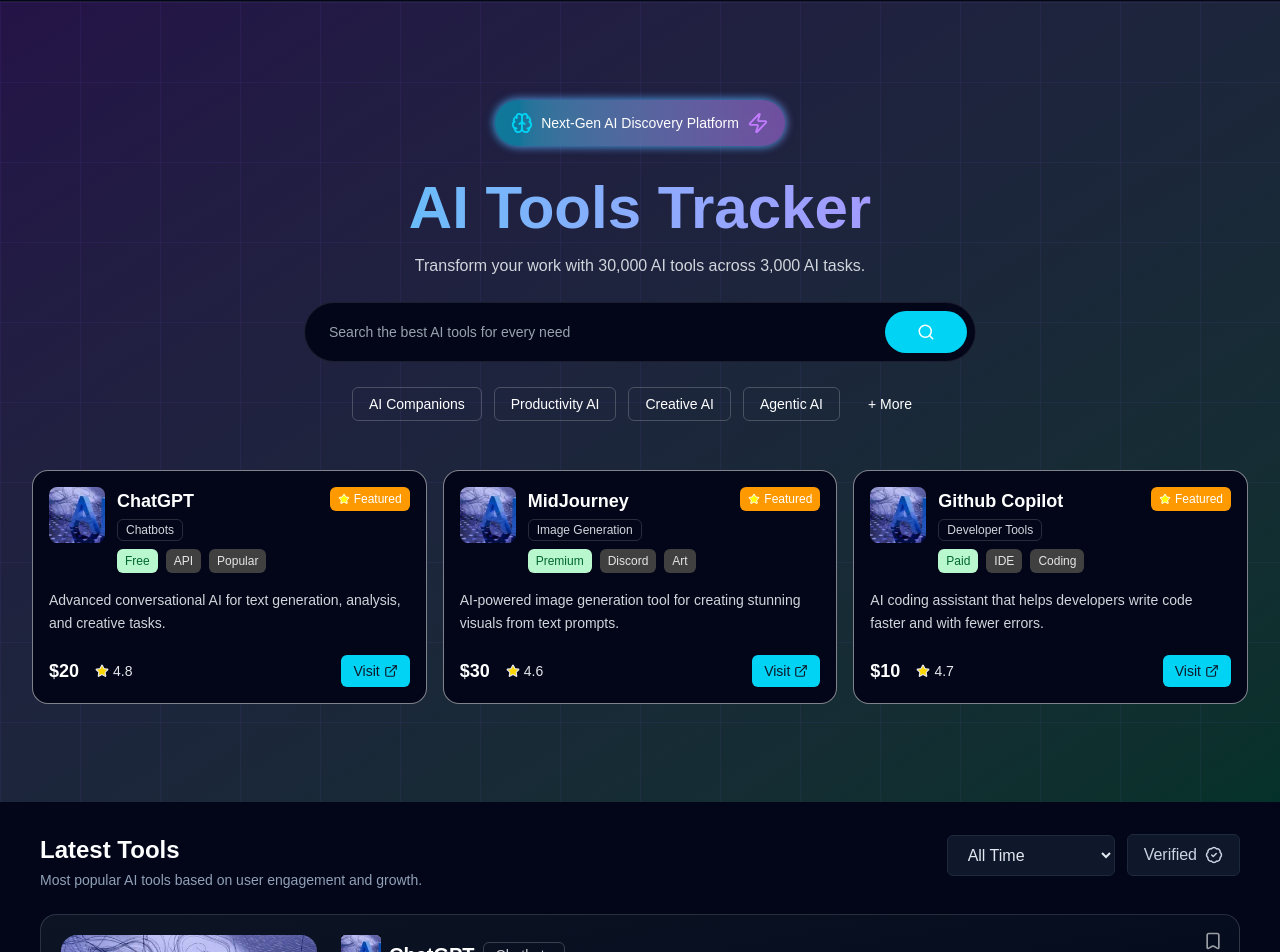
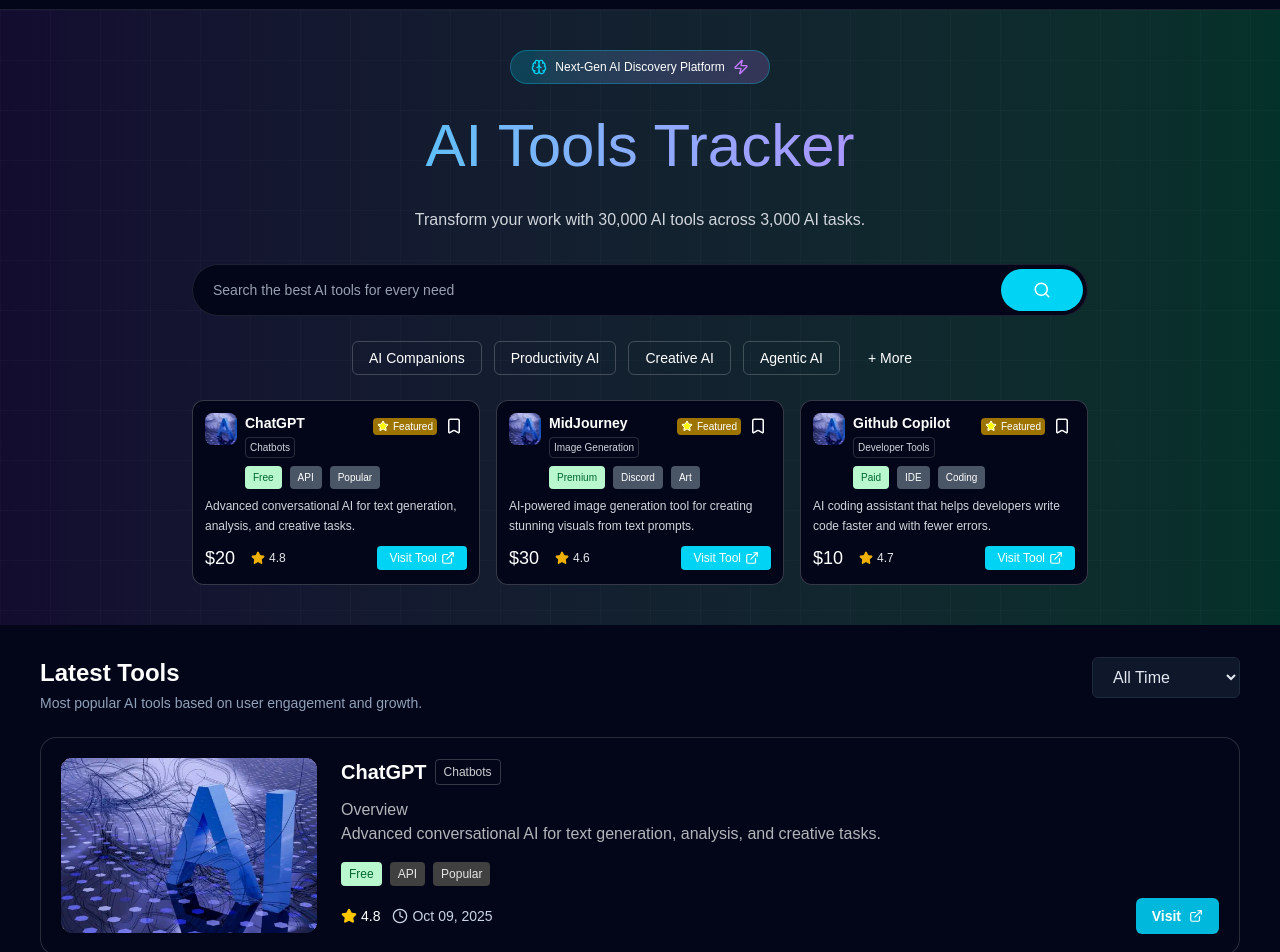
Before and after one commit to ioNihal/landing-page, a Next.js app: page / in a window 1280 px wide. Shown: the part 63-1015 px from the top of the page. Built offline with nearby package versions, Linux system fonts and the light colour scheme.

Commit message:
hero and latest tools updated to match live site

```diff
--- a/app/(site)/page.tsx
+++ b/app/(site)/page.tsx
@@ -10,7 +10,7 @@
 
 export default function Home() {
   return (
-    <main>
+    <>
       <Hero />
       <LatestTools />
       <TopAITools />
@@ -19,6 +19,6 @@
       <LogoCloud />
       <AgenticAITools />
       <About />
-    </main>
+    </>
   );
 }
--- a/app/globals.css
+++ b/app/globals.css
@@ -10,9 +10,9 @@
 
 @utility bg-grid {
   background-image:
-    linear-gradient(to right, rgba(138, 66, 245, 0.08) 1px, transparent 1px),
-    linear-gradient(to bottom, rgba(138, 66, 245, 0.08) 1px, transparent 1px);
-  background-size: 80px 80px;
+    linear-gradient(to right, rgba(255, 255, 255, 0.02) 1px, transparent 1px),
+    linear-gradient(to bottom, rgba(255, 255, 255, 0.02) 1px, transparent 1px);
+  background-size: 50px 50px;
 }
 
 @utility shadow-gradient {
@@ -28,7 +28,7 @@
   }
 
   to {
-    background-position: 0 60px;
+    background-position: 0 50px;
   }
 }
 
--- a/components/Hero/FeaturedCard.tsx
+++ b/components/Hero/FeaturedCard.tsx
@@ -1,6 +1,6 @@
 
 import { FeaturedTool } from "@/lib/types";
-import { ExternalLink, Star } from "lucide-react";
+import { Bookmark, ExternalLink, Star } from "lucide-react";
 import Image from "next/image";
 import Link from "next/link";
 
@@ -8,29 +8,34 @@
 export default function FeaturedCard({ tool }: { tool: FeaturedTool }) {
     return (
         <article
-            className="relative rounded-2xl border border-white/50
-          bg-slate-950 p-4 transition-transform hover:-translate-y-1">
+            className="relative rounded-xl border border-white/20
+          bg-slate-950 p-3 transition hover:bg-gray-800">
             {/* Featured badge */}
-            <span className="absolute right-4 top-4 inline-flex items-center gap-1
-                  rounded-md bg-amber-500 px-2 py-1 text-xs font-medium ">
-                <Star size={12} fill="yellow" />
-                Featured
-            </span>
+            <div className="absolute right-4 top-4 flex items-center gap-2">
+                <span className="flex items-center gap-1
+                  rounded bg-[#9d7400] px-1 py-px text-[10px] font-mediu">
+                    <Star size={12} fill="yellow" />
+                    Featured
+                </span>
+                <span>
+                    <Bookmark size={18} />
+                </span>
+            </div>
 
             {/* Header */}
-            <div className="flex gap-3">
+            <div className="flex gap-2">
                 <Image
                     src={tool.img}
                     alt={tool.name}
                     width={56}
                     height={56}
-                    className="h-14 w-14 rounded-lg object-cover" />
+                    className="h-8 w-8 rounded-lg object-cover" />
 
                 <div className="flex-1">
-                    <h2 className="text-lg font-semibold">{tool.name}</h2>
+                    <h2 className="text-sm font-semibold">{tool.name}</h2>
 
-                    <span className="mt-1 inline-block rounded-md
-                          border border-white/15 px-2 py-0.5 text-xs text-gray-300">
+                    <span className="mt-1 inline-block rounded
+                          border border-white/15 px-1 py-0.5 text-[10px] text-gray-300">
                         {tool.type}
                     </span>
 
@@ -39,10 +44,10 @@
                         {tool.tags.map((tag) => (
                             <li
                                 key={tag}
-                                className={`rounded-md px-2 py-1 text-xs font-medium
+                                className={`rounded px-2 py-1 text-[10px] font-medium
                                 ${["Free", "Paid", "Premium"].includes(tag)
                                         ? "bg-green-200 text-green-800"
-                                        : "bg-neutral-700 text-neutral-200"}`}>
+                                        : "bg-gray-600 text-white"}`}>
                                 {tag}
                             </li>
                         ))}
@@ -51,25 +56,25 @@
             </div>
 
             {/* Description */}
-            <p className="mt-4 text-sm text-gray-300 leading-relaxed">
+            <p className="mt-2 text-xs text-gray-300 leading-relaxed">
                 {tool.description}
             </p>
 
             {/* Footer */}
-            <div className="mt-5 flex items-center gap-4">
-                <span className="text-lg font-semibold">${tool.price}</span>
+            <div className="mt-2 flex items-center gap-4">
+                <span className="text-lg font-medium">${tool.price}</span>
 
-                <span className="flex items-center gap-1 text-sm font-medium text-gray-200">
-                    <Star size={14} fill="gold" />
+                <span className="flex items-center gap-1 text-xs font-medium text-gray-200">
+                    <Star size={14} className="text-yellow-500 fill-yellow-500" />
                     {tool.rating}
                 </span>
 
                 <Link
                     href={tool.url}
                     className="ml-auto inline-flex items-center gap-1
-                    rounded-md bg-cyan-400 px-3 py-1.5 text-sm
-                    font-medium text-slate-900 hover:bg-cyan-300">
-                    Visit <ExternalLink size={14} />
+                    rounded bg-cyan-400 px-3 py-1 text-xs
+                    font-medium text-white hover:bg-cyan-300">
+                    Visit Tool <ExternalLink size={14} />
                 </Link>
             </div>
         </article>
--- a/components/Hero/Hero.tsx
+++ b/components/Hero/Hero.tsx
@@ -7,7 +7,7 @@
 const featuredAITools: FeaturedTool[] = [
     {
         name: "ChatGPT",
-        url: "/",
+        url: "/products/chatgpt",
         img: "/featured/placeholder.webp",
         type: "Chatbots",
         tags: ["Free", "API", "Popular"],
@@ -17,7 +17,7 @@
     },
     {
         name: "MidJourney",
-        url: "/",
+        url: "/products/midjourney",
         img: "/featured/placeholder.webp",
         type: "Image Generation",
         tags: ["Premium", "Discord", "Art"],
@@ -27,7 +27,7 @@
     },
     {
         name: "Github Copilot",
-        url: "/",
+        url: "/products/github-copilot",
         img: "/featured/placeholder.webp",
         type: "Developer Tools",
         tags: ["Paid", "IDE", "Coding"],
@@ -39,29 +39,29 @@
 
 export default function Hero() {
     return (
-        <section className="relative isolate bg-slate-950 text-white min-h-screen flex items-center">
+        <section className="relative isolate bg-slate-950 text-white flex items-center">
             {/* bg grid */}
             <div className="absolute inset-0 -z-10 bg-grid" />
-            <div className="absolute inset-0 -z-10 bg-linear-to-br from-purple-500/20 to-green-400/20" />
+            <div className="absolute inset-0 -z-10 bg-linear-to-r from-purple-500/10 to-green-400/20" />
 
 
-            <div className="mx-auto max-w-7xl px-4 sm:px-6 lg:px-8 py-16 text-center">
+            <div className="mx-auto max-w-7xl px-4 sm:px-6 lg:px-8 py-10 text-center space-y-8">
                 {/* badge text */}
                 <div className="flex items-center justify-center gap-2 w-max mx-auto
-                     bg-linear-to-r from-cyan-400/50 to-purple-400/50 rounded-full
-                     p-4 py-3 backdrop-blur-sm text-sm font-medium shadow-gradient">
-                    <Brain className="text-cyan-400" size={22} />
+                     bg-linear-to-r from-cyan-400/20 to-purple-400/20 rounded-full
+                     p-5 py-2 backdrop-blur-sm text-xs border border-cyan-400/30">
+                    <Brain className="text-cyan-400" size={16} />
                     <span>Next-Gen AI Discovery Platform</span>
-                    <Zap className="text-purple-400" size={22} />
+                    <Zap className="text-purple-400" size={16} />
                 </div>
 
-                <h1 className="mt-8 text-4xl sm:text-5xl lg:text-6xl 2xl:text-8xl font-bold
+                <h1 className=" text-4xl sm:text-5xl lg:text-6xl
                     bg-linear-to-r from-cyan-400 to-purple-400
                     bg-clip-text text-transparent">
                     AI Tools Tracker
                 </h1>
 
-                <p className="mt-4 text-gray-300 max-w-2xl mx-auto">
+                <p className=" text-gray-300 max-w-2xl mx-auto">
                     Transform your work with 30,000 AI tools across 3,000 AI tasks.
                 </p>
 
@@ -69,7 +69,7 @@
                 <Searchbox />
 
 
-                <ul className="mt-8 flex flex-wrap justify-center gap-6 sm:gap-3 text-sm">
+                <ul className="flex flex-wrap justify-center gap-6 sm:gap-3 text-sm">
                     {["AI Companions", "Productivity AI", "Creative AI", "Agentic AI", "+ More"].map(item => (
                         <li key={item}>
                             <Link
@@ -87,7 +87,7 @@
 
 
                 {/* featured ai tools cards */}
-                <div className="mt-14 grid gap-4 sm:grid-cols-2 lg:grid-cols-3 text-left">
+                <div className="grid gap-4 sm:grid-cols-2 lg:grid-cols-3 text-left max-w-4xl">
                     {featuredAITools.map((tool) => (
                         <FeaturedCard key={tool.name} tool={tool} />
                     ))}
--- a/components/Hero/Searchbox.tsx
+++ b/components/Hero/Searchbox.tsx
@@ -5,8 +5,8 @@
     return (
         <form
             onSubmit={(e) => e.preventDefault()}
-            className="mt-6 mx-auto max-w-2xl flex items-center gap-2
-            rounded-full bg-slate-950 border border-white/10 p-2">
+            className="mt-6 mx-auto max-w-4xl flex items-center gap-2
+            rounded-full bg-slate-950 border border-white/10 p-1">
             <input
                 type="text"
                 placeholder={text}
--- a/components/LatestTools/LatestTools.tsx
+++ b/components/LatestTools/LatestTools.tsx
@@ -2,9 +2,10 @@
 
 import { useMemo, useState } from "react";
 import Link from "next/link";
-import { LucideVerified, MoveRight } from "lucide-react";
+import { MoveRight } from "lucide-react";
 import { AITools } from "@/lib/types";
 import ToolCard from "./ToolCard";
+
 
 const MAX_ITEMS = 3;
 
@@ -97,25 +98,46 @@
 
 export default function LatestTools() {
     const [period, setPeriod] = useState("all");
-    const [verified, setVerified] = useState(false);
 
     // small data now
     const filteredTools = useMemo(() => {
         let tools = [...LatestToolsList];
 
-        if (verified) {
-            tools = tools.filter((tool) =>
-                tool.verified
-            );
+        // OG Logic for period filtering
+        // const now = new Date();
+        // tools = tools.filter((tool) => {
+        //     if (period === "all") return true;
+
+        //     const createdAt = new Date(tool?.createdAt);
+        //     const diffMs = now.getTime() - createdAt.getTime();
+        //     const diffDays = diffMs / (1000 * 60 * 60 * 24);
+
+        //     switch (period) {
+        //         case "week":
+        //             return diffDays <= 7;
+
+        //         case "month":
+        //             return diffDays <= 30 && createdAt.getMonth() === now.getMonth();
+
+        //         case "30days":
+        //             return diffDays <= 30;
+
+        //         default:
+        //             return true;
+        //     }
+        // });
+
+        if (period !== "all") {
+            tools = [];
         }
 
         return tools.slice(0, MAX_ITEMS);
-    }, [verified]);
+    }, [period]);
 
     return (
         <section className="px-4 sm:px-6 lg:px-10 py-8 bg-slate-950">
 
-            <div className="flex flex-col sm:flex-row sm:items-start sm:justify-between gap-4 mb-6">
+            <div className="flex flex-col sm:flex-row sm:items-start sm:justify-between gap-4 mb-6 mx-auto max-w-7xl">
                 <div>
                     <h2 className="text-2xl font-bold text-white">
                         Latest Tools
@@ -130,42 +152,26 @@
                     <select
                         value={period}
                         onChange={(e) => setPeriod(e.target.value)}
-                        className="bg-slate-900 text-slate-200 text-sm sm:text-base
+                        className="bg-slate-900 w-full lg:w-max text-slate-200 text-sm sm:text-base
                         px-3 sm:px-4 py-2.5 rounded-md border border-slate-800
                         outline-none hover:bg-slate-800 transition">
                         <option value="all">All Time</option>
-                        <option value="2024-12">December 2024</option>
-                        <option value="2025-01">January 2025</option>
-                        <option value="2025-02">February 2025</option>
-                        <option value="2025-03">March 2025</option>
-                        <option value="2025-04">April 2025</option>
-                        <option value="2025-05">May 2025</option>
-                        <option value="2025-06">June 2025</option>
-                        <option value="2025-07">July 2025</option>
-                        <option value="2025-08">August 2025</option>
+                        <option value="week">This Week</option>
+                        <option value="month">This Month</option>
+                        <option value="30days">Last 30 Days</option>
                     </select>
-
-                    <button
-                        onClick={() => setVerified(v => !v)}
-                        className={`flex items-center gap-2 px-4 py-2 text-sm sm:text-base
-                        rounded-md transition ${verified
-                                ? "bg-linear-to-b from-white to-cyan-100 text-blue-600"
-                                : "bg-slate-900 text-slate-300 border border-slate-800"}`}>
-                        <span>Verified</span>
-                        <LucideVerified size={18} />
-                    </button>
                 </div>
             </div>
 
             {/* tools */}
-            <div className="space-y-5">
+            <div className="space-y-5 mx-auto max-w-7xl">
                 {filteredTools.map(tool => (
                     <ToolCard key={tool.id} tool={tool} />
                 ))}
             </div>
 
             <div className="flex justify-center mt-10">
-                <Link href="/"
+                <Link href="/collections"
                     className="px-6 py-2 rounded-lg inline-flex items-center gap-2
                     bg-linear-to-r from-cyan-400 to-blue-600 hover:from-cyan-600 hover:to-blue-600
                   text-white text-sm font-medium transition">
--- a/components/LatestTools/ToolCard.tsx
+++ b/components/LatestTools/ToolCard.tsx
@@ -1,20 +1,15 @@
 import { AITools } from "@/lib/types";
-import { Bookmark, ExternalLink, Star, Verified } from "lucide-react";
+import { Clock, ExternalLink, Star } from "lucide-react";
 import Image from "next/image";
 import Link from "next/link";
 
 export default function ToolCard({ tool }: { tool: AITools }) {
     return (
         <div className=" relative flex flex-col lg:flex-row gap-4 lg:gap-6
-            rounded-2xl border border-white/15 bg-linear-to-br from-[#0d1525] to-slate-950
+            rounded-2xl border border-white/15 bg-slate-950 hover:bg-gray-800
             p-4 lg:p-5 hover:border-white/25 transition">
 
-            {/* bookmark */}
-            <button className="hidden lg:block absolute top-4 right-4 text-white/60 hover:text-white">
-                <Bookmark size={20} />
-            </button>
-
-            <div className="w-full lg:w-64 h-48 lg:h-42 rounded-2xl overflow-hidden shrink-0">
+            <div className="w-full lg:w-64 h-full rounded-lg overflow-hidden">
                 <Image
                     src={tool.bannerImg}
                     alt={tool.name}
@@ -27,25 +22,16 @@
             <div className="flex-1">
 
                 <div className="flex flex-wrap items-center gap-2 mb-3">
-                    <Image src={tool.img} alt={tool.name} width={40} height={40} />
-                    <h3 className="text-lg lg:text-xl font-semibold text-white">
+                    <h3 className="text-lg lg:text-xl font-bold text-white">
                         {tool.name}
                     </h3>
 
-                    {tool.verified && (
-                        <Verified size={18} className="text-cyan-400" />
-                    )}
-
-                    <span className="text-xs lg:text-sm px-3 py-0.5 rounded-md border border-white/20 text-white/80">
+                    <span className="text-xs  px-2 py-1 rounded border border-white/20 text-white/80">
                         {tool.type}
                     </span>
-
-                    {/* mobile bookmark */}
-                    <button className="ml-auto block lg:hidden text-white/60 hover:text-white">
-                        <Bookmark size={24} />
-                    </button>
                 </div>
 
+                <h4 className="text-white/70">Overview</h4>
                 <p className="text-sm lg:text-base text-white/70 mb-4">
                     {tool.description}
                 </p>
@@ -54,7 +40,7 @@
                     {tool.tags.map(tag => (
                         <span
                             key={tag}
-                            className={`text-xs lg:text-sm px-3 py-1 rounded-md ${["Free", "Paid", "Premium"].includes(tag)
+                            className={`text-xs px-2 py-1 rounded ${["Free", "Paid", "Premium"].includes(tag)
                                 ? "bg-green-200 text-green-800"
                                 : "bg-neutral-700 text-neutral-200"}`}
                         >
@@ -63,31 +49,24 @@
                     ))}
                 </div>
 
-                <div className="hidden mt-10 lg:flex items-center gap-2 text-yellow-400 text-sm lg:text-base">
-                    <Star size={16} fill="currentColor" />
-                    <span className="text-white font-medium">
-                        {tool.rating}
-                    </span>
-                </div>
-            </div>
-
-            <div className="flex justify-between lg:justify-end items-center lg:items-end gap-3 lg:gap-4">
-                <span className="text-xl lg:text-2xl font-semibold text-white">
-                    ${tool.price}
-                </span>
-
-                {/* mobile rating */}
-                <div className="flex lg:hidden mr-auto lg:mr-0 items-center gap-2 text-yellow-400 text-sm lg:text-base">
+                <div className="flex items-center gap-3 text-xs sm:text-sm">
+                    <div className="flex items-center gap-1 text-yellow-400">
                         <Star size={16} fill="currentColor" />
                         <span className="text-white font-medium">
                             {tool.rating}
                         </span>
                     </div>
 
+                    <div className="inline-flex items-center gap-1 text-slate-300">
+                        <Clock size={16} />
+                        <span>Oct 09, 2025</span>
+                    </div>
+
+
                     <Link
                         href={tool.url}
-                    className="inline-flex items-center gap-2
-                    px-4 py-1.5 rounded-md bg-cyan-500 hover:bg-cyan-400
+                        className="ml-auto inline-flex items-center gap-2
+                        px-4 py-2 rounded-md bg-cyan-500 hover:bg-cyan-400
                          text-white font-semibold text-sm transition"
                     >
                         Visit
@@ -95,5 +74,8 @@
                     </Link>
                 </div>
             </div>
+
+
+        </div>
     );
 }
```
Also changed, not shown: components/Header.tsx (+28 -32 lines), app/(site)/collections/page.tsx (renamed from app/(site)/all-tasks/page.tsx). Lines whose indentation alone changed are shown as unchanged.
